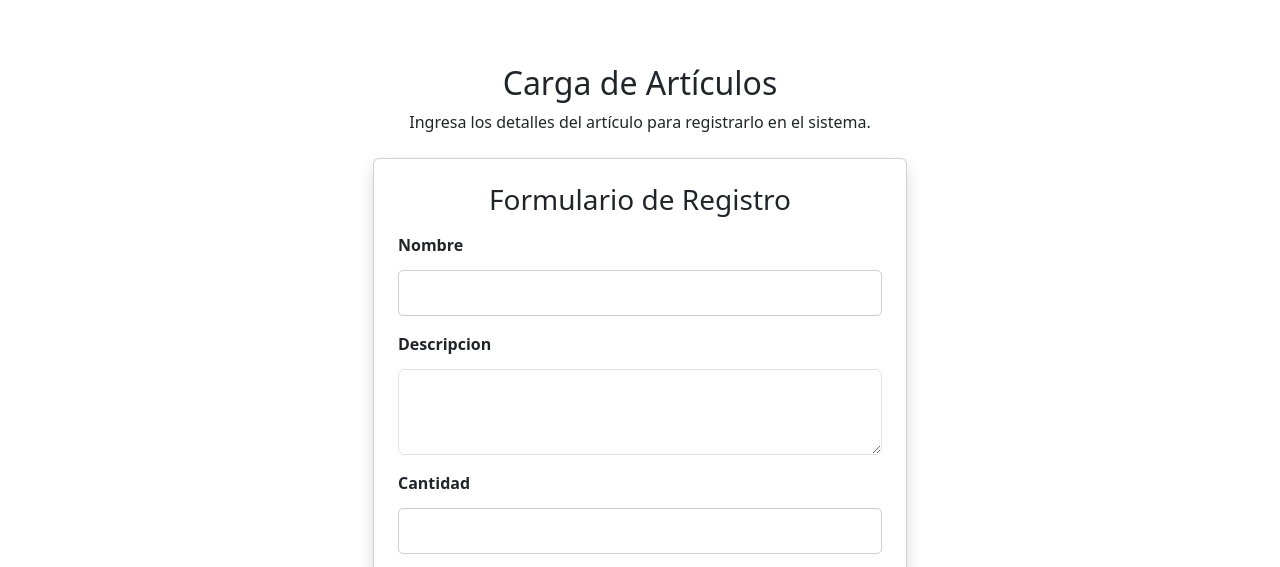
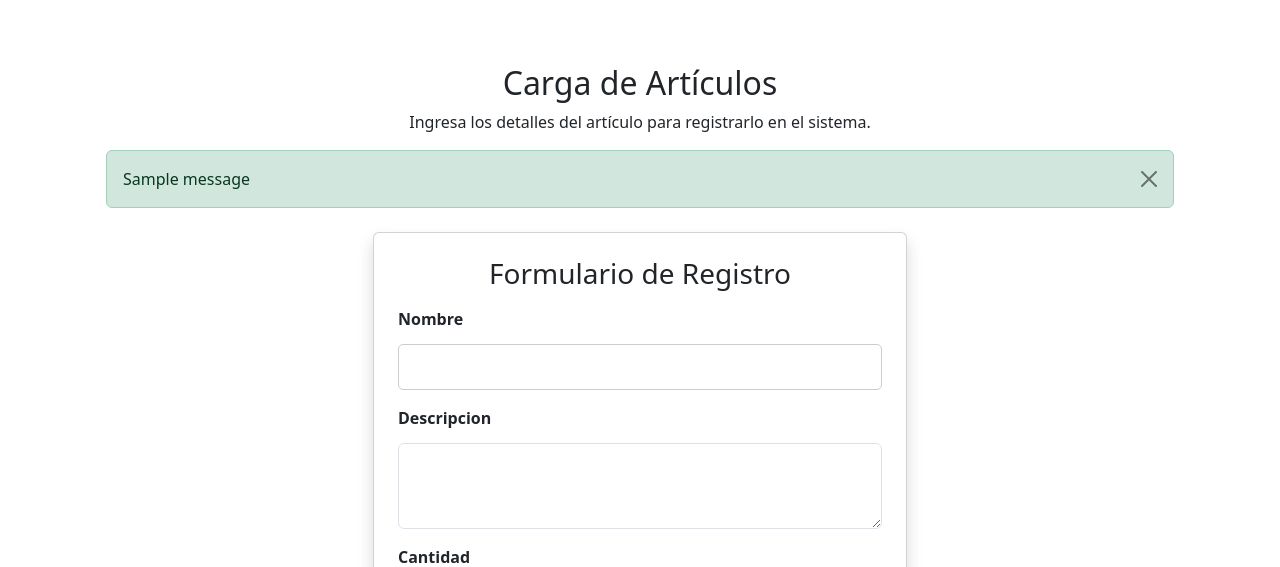
Before and after one commit to delpianocp/inventario, a Django app: page /cargar_articulo in a window 1280 px wide. Shown: the part 64-631 px from the top of the page. Run offline with Django 5.2, Linux system fonts and the light colour scheme; a user stored in the database is signed in; tables that the repository leaves empty hold one stand-in row (values such as "Sample post"); one stand-in notice (Sample message) is shown.

Commit message:
confirmacion encarga

```diff
--- a/inventario/templates/inventario/cargar_articulo.html
+++ b/inventario/templates/inventario/cargar_articulo.html
@@ -6,6 +6,19 @@
 <section id="cargar_articulos" class="container mt-3 contenido">
     <h2 class="text-center">Carga de Artículos</h2>
     <p class="text-center">Ingresa los detalles del artículo para registrarlo en el sistema.</p>
+
+    <!-- ✅ Bloque de Mensajes -->
+    {% if messages %}
+        <div class="container mt-3">
+            {% for message in messages %}
+                <div class="alert
+                    {% if message.tags == 'success' %}alert-success{% elif message.tags == 'error' %}alert-danger{% elif message.tags == 'warning' %}alert-warning{% else %}alert-info{% endif %} alert-dismissible fade show" role="alert">
+                    {{ message }}
+                    <button type="button" class="btn-close" data-bs-dismiss="alert" aria-label="Close"></button>
+                </div>
+            {% endfor %}
+        </div>
+    {% endif %}
 
     <div class="row justify-content-center mt-4">
         <div class="col-md-6">
@@ -22,7 +35,6 @@
                                 <textarea id="{{ field.id_for_label }}" name="{{ field.name }}" class="form-control" rows="3">{{ field.value|default_if_none:"" }}</textarea>
 
                             {% elif field.name == "asignacion" %}
-                                <!-- Campo Select para Asignación -->
                                 <select id="{{ field.id_for_label }}" name="{{ field.name }}" class="form-control">
                                     <option value="">Selecciona una opción</option>
                                     <option value="Romina">Romina</option>
@@ -34,7 +46,6 @@
                                 </select>
 
                             {% elif field.name == "categoria" %}
-                                <!-- Campo Select para Categoría -->
                                 <select id="{{ field.id_for_label }}" name="{{ field.name }}" class="form-control">
                                     <option value="">Selecciona una categoría</option>
                                     <option value="Muebles">Muebles</option>
--- a/inventario/views.py
+++ b/inventario/views.py
@@ -24,7 +24,9 @@ from .models import Articulo
 from django.shortcuts import render, redirect
 from django.contrib.auth import login
 from .forms import RegistroForm
-
+from django.contrib import messages
+from django.shortcuts import redirect, render
+from .forms import ArticuloForm
 
 
 def index(request):
@@ -155,7 +157,14 @@ def cargar_articulo(request):
             articulo = form.save(commit=False)  # No guardamos todavía
             articulo.usuario = request.user  # Asignamos el usuario autenticado
             articulo.save()  # Ahora sí guardamos
+
+            # ✅ Mensaje de éxito
+            messages.success(request, "✅ Artículo cargado correctamente.")
             return redirect("articulos")
+        else:
+            # ❌ Mensaje de error si hay problemas con el formulario
+            messages.error(request, "❌ Hubo un error al cargar el artículo.")
+
     else:
         form = ArticuloForm()
 
```
